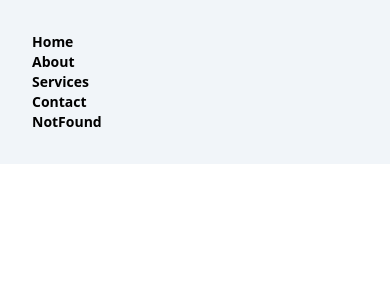
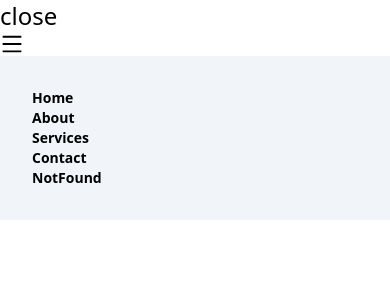
Before and after one commit to moudud-hoq/react-router, a React (Vite) app: page / in a window 390 px wide. Shown: the top 300 px of the page. Built offline with nearby package versions, Linux system fonts and the light colour scheme.

Commit message:
Some Functionality Added for responsive navabr

```diff
--- a/package.json
+++ b/package.json
@@ -10,8 +10,10 @@
     "preview": "vite preview"
   },
   "dependencies": {
+    "prop-types": "^15.8.1",
     "react": "^18.2.0",
-    "react-dom": "^18.2.0"
+    "react-dom": "^18.2.0",
+    "react-icons": "^5.0.1"
   },
   "devDependencies": {
     "@types/react": "^18.2.64",
--- a/src/Components/Link/Link.jsx
+++ b/src/Components/Link/Link.jsx
@@ -1,4 +1,5 @@
-const Link = ({route}) => {
+import PropTypes from 'prop-types';
+const Link = ({ route }) => {
   return (
     <div>
       <li>
@@ -8,4 +9,8 @@ const Link = ({route}) => {
   );
 };
 
+Link.PropTypes = {
+  route: PropTypes.object,
+};
+
 export default Link;
--- a/src/Components/NavBar/NavBar.jsx
+++ b/src/Components/NavBar/NavBar.jsx
@@ -1,6 +1,9 @@
+import { useState } from "react";
 import Link from "../Link/Link";
+import { AiOutlineMenu } from "react-icons/ai";
 
 const NavBar = () => {
+  const [open, setOpen] = useState(false);
   const routes = [
     { id: 1, path: "/", name: "Home" },
     { id: 2, path: "/about", name: "About" },
@@ -11,6 +14,10 @@ const NavBar = () => {
 
   return (
     <nav>
+      <div className="text-2xl md:hidden" onClick={() => setOpen(!open)}>
+        {open === true ? "open" : "close"}
+        <AiOutlineMenu />
+      </div>
       <ul className="md:flex gap-3 justify-center p-8 bg-slate-100 font-semibold text-sm">
         {routes.map((route) => (
           <Link key={route.id} route={route}></Link>
```
Also changed, not shown: 1 other file (tests, documents, lock files or other folders).
